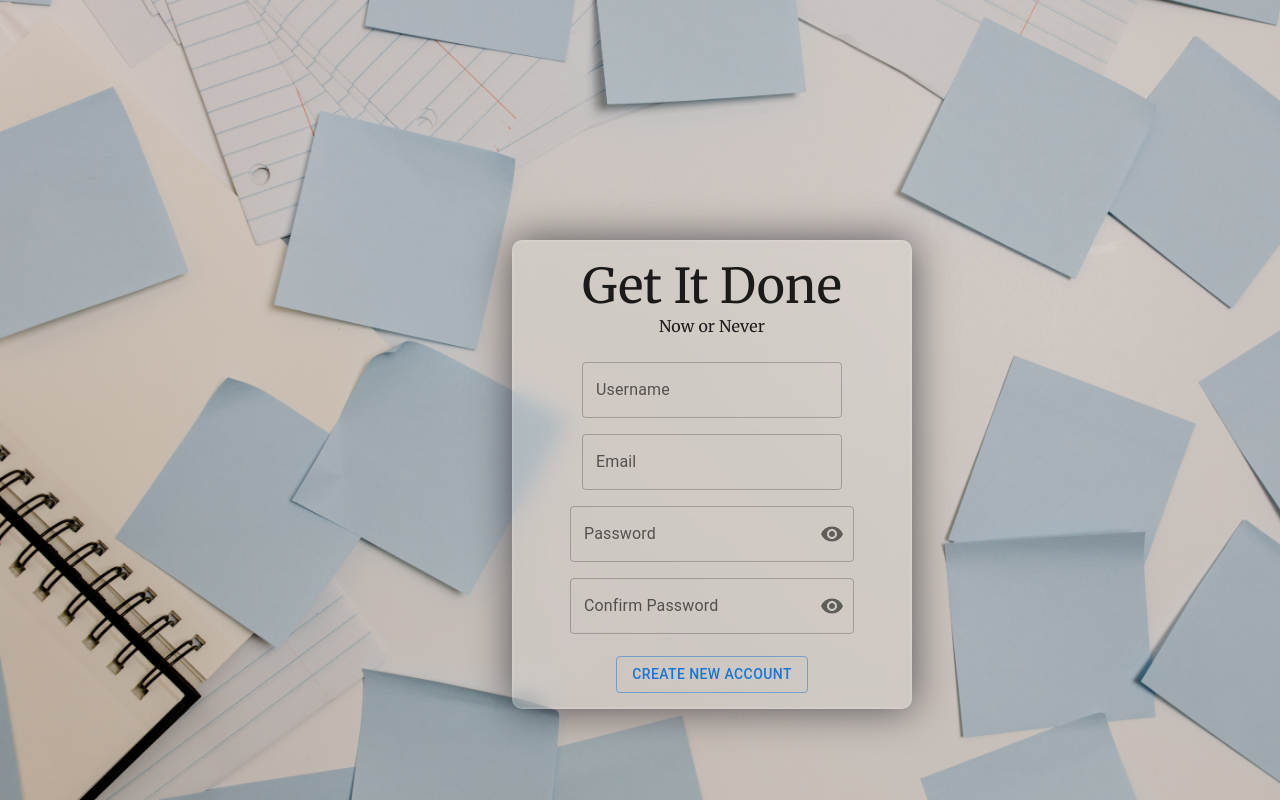
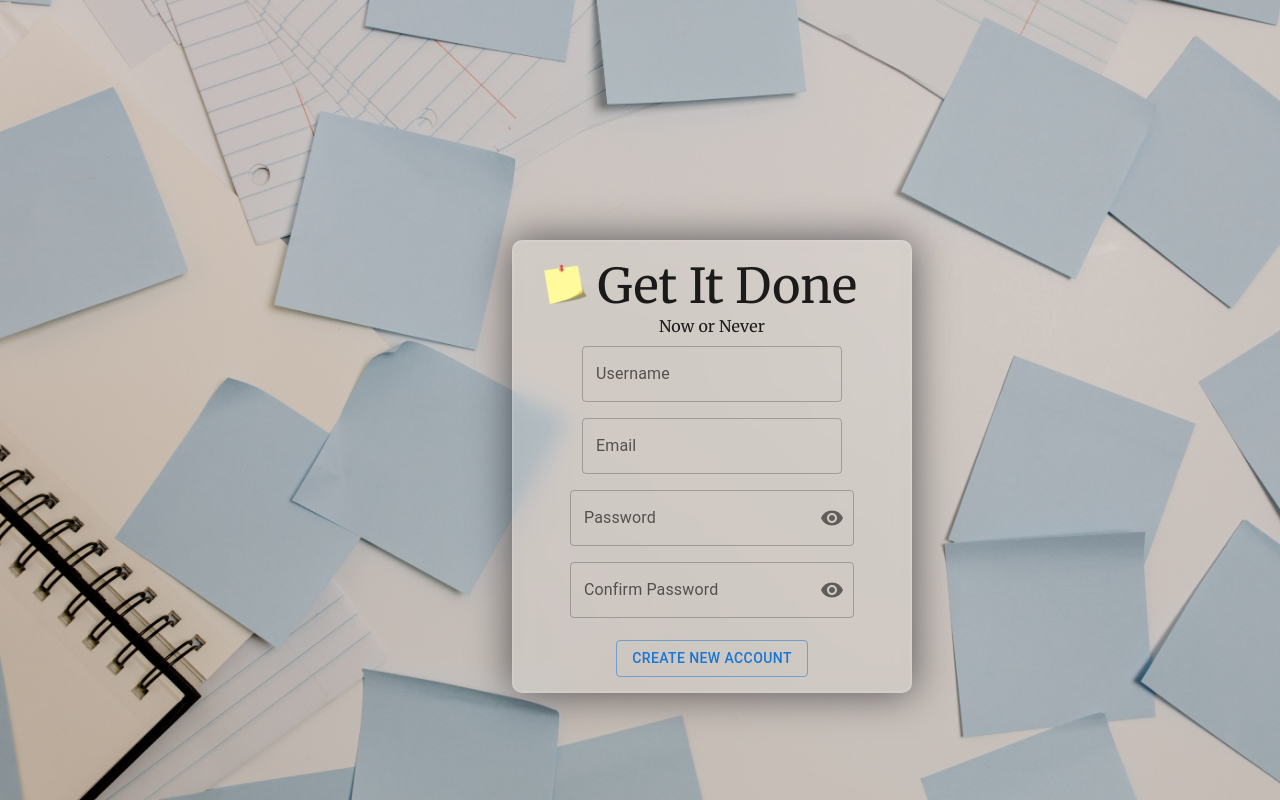
Before and after one commit to Santosh3007/todo-app-frontend, a React (Create React App) app: page /signup in a window 1280 px wide. Built offline with nearby package versions, Linux system fonts and the light colour scheme; no server answers.

Commit message:
fix: add logo and fix show password bug

```diff
--- a/src/Routes/Account.tsx
+++ b/src/Routes/Account.tsx
@@ -1,5 +1,4 @@
 import React, { useState, useEffect } from "react";
-import { Outlet } from "react-router-dom";
 import useApi from "../Hooks/useApi";
 import Typography from "@mui/material/Typography";
 import Grid from "@mui/material/Grid";
@@ -16,7 +15,6 @@ import IconButton from "@mui/material/IconButton";
 import Divider from "@mui/material/Divider";
 import { setCustomSnackbar, setErrorSnackbar } from "../Redux/Misc";
 import useAuth from "../Hooks/useAuth";
-import background from "../images/background.jpg";
 
 const Account = () => {
   const [formUsername, setFormUsername] = useState(
@@ -89,7 +87,6 @@ const Account = () => {
   };
 
   const passwordFormSubmit = async (formData) => {
-    let data = new FormData(formData);
     await authPatch(
       process.env.REACT_APP_API_URL + "/update_password",
       JSON.stringify({
--- a/src/Routes/Login.tsx
+++ b/src/Routes/Login.tsx
@@ -6,10 +6,9 @@ import Button from "@mui/material/Button";
 import Visibility from "@mui/icons-material/Visibility";
 import VisibilityOff from "@mui/icons-material/VisibilityOff";
 import InputAdornment from "@mui/material/InputAdornment";
-import { Link, Outlet, useNavigate } from "react-router-dom";
-import { useSelector, useDispatch } from "react-redux";
+import { Link, useNavigate } from "react-router-dom";
+import { useDispatch } from "react-redux";
 import IconButton from "@mui/material/IconButton";
-import { RootState } from "../Redux/store";
 import { setIsAuthenticated } from "../Redux/Auth";
 import { setCustomSnackbar, setErrorSnackbar } from "../Redux/Misc";
 import useAuth from "../Hooks/useAuth";
@@ -23,9 +22,6 @@ const Login = () => {
   const [password, setPassword] = useState("");
   const [isInvalid, setIsInValid] = useState(false);
   const navigate = useNavigate();
-  const isAuthenticated = useSelector(
-    (state: RootState) => state.auth.isAuthenticated
-  );
   const { checkToken } = useAuth();
 
   const dispatch = useDispatch();
@@ -121,7 +117,7 @@ const Login = () => {
               <Grid item textAlign="center">
                 <Grid container alignItems="center">
                   <Grid item>
-                    <img src={logo} width="45px" height="45px" />
+                    <img src={logo} width="45px" height="45px" alt="logo" />
                   </Grid>
                   <Grid item>
                     <Typography
--- a/src/Routes/SignUp.tsx
+++ b/src/Routes/SignUp.tsx
@@ -6,10 +6,9 @@ import Button from "@mui/material/Button";
 import Visibility from "@mui/icons-material/Visibility";
 import VisibilityOff from "@mui/icons-material/VisibilityOff";
 import InputAdornment from "@mui/material/InputAdornment";
-import { Outlet, useNavigate } from "react-router-dom";
-import { useSelector, useDispatch } from "react-redux";
+import { useNavigate } from "react-router-dom";
+import { useDispatch } from "react-redux";
 import IconButton from "@mui/material/IconButton";
-import { RootState } from "../Redux/store";
 import { setIsAuthenticated } from "../Redux/Auth";
 import { setCustomSnackbar, setErrorSnackbar } from "../Redux/Misc";
 import background from "../images/background.jpg";
@@ -33,7 +32,7 @@ const SignUp = () => {
   };
 
   const handleClickShowCfmPassword = () => {
-    setShowPassword(!showCfmPassword);
+    setShowCfmPassword(!showCfmPassword);
   };
 
   const handleSubmit = (e) => {
@@ -109,10 +108,24 @@ const SignUp = () => {
                 boxShadow: "0 0 40px rgba(8,7,16,0.6)",
               }}
             >
-              <Grid item textAlign="center" style={{ marginBottom: "1em" }}>
-                <Typography variant="h3" style={{ fontFamily: "Merriweather" }}>
-                  Get It Done
-                </Typography>
+              <Grid item textAlign="center">
+                <Grid container alignItems="center">
+                  <Grid item>
+                    <img src={logo} width="45px" height="45px" alt="logo" />
+                  </Grid>
+                  <Grid item>
+                    <Typography
+                      variant="h3"
+                      style={{
+                        fontFamily: "Merriweather",
+                        marginLeft: "0.2em",
+                        marginRight: "0.5em",
+                      }}
+                    >
+                      Get It Done
+                    </Typography>
+                  </Grid>
+                </Grid>
                 <Typography
                   variant="body1"
                   style={{ fontFamily: "Merriweather" }}
```
